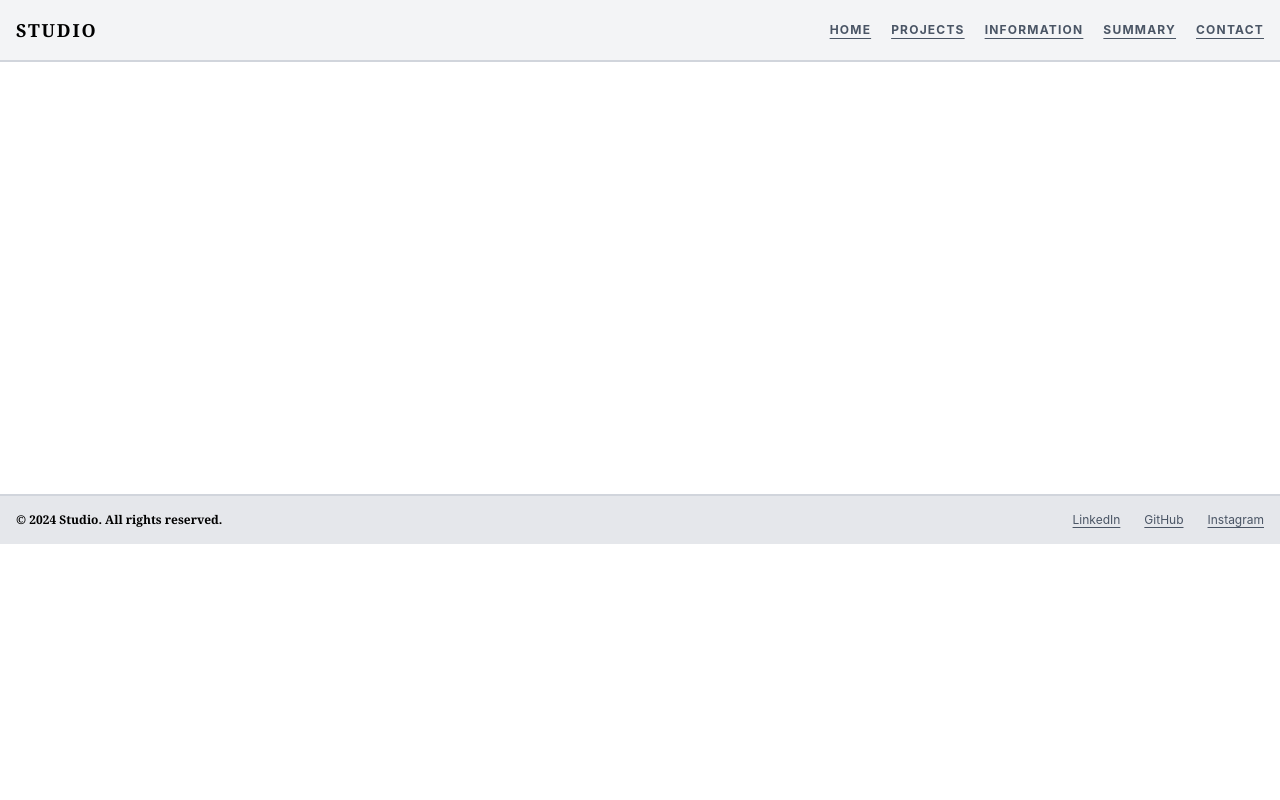
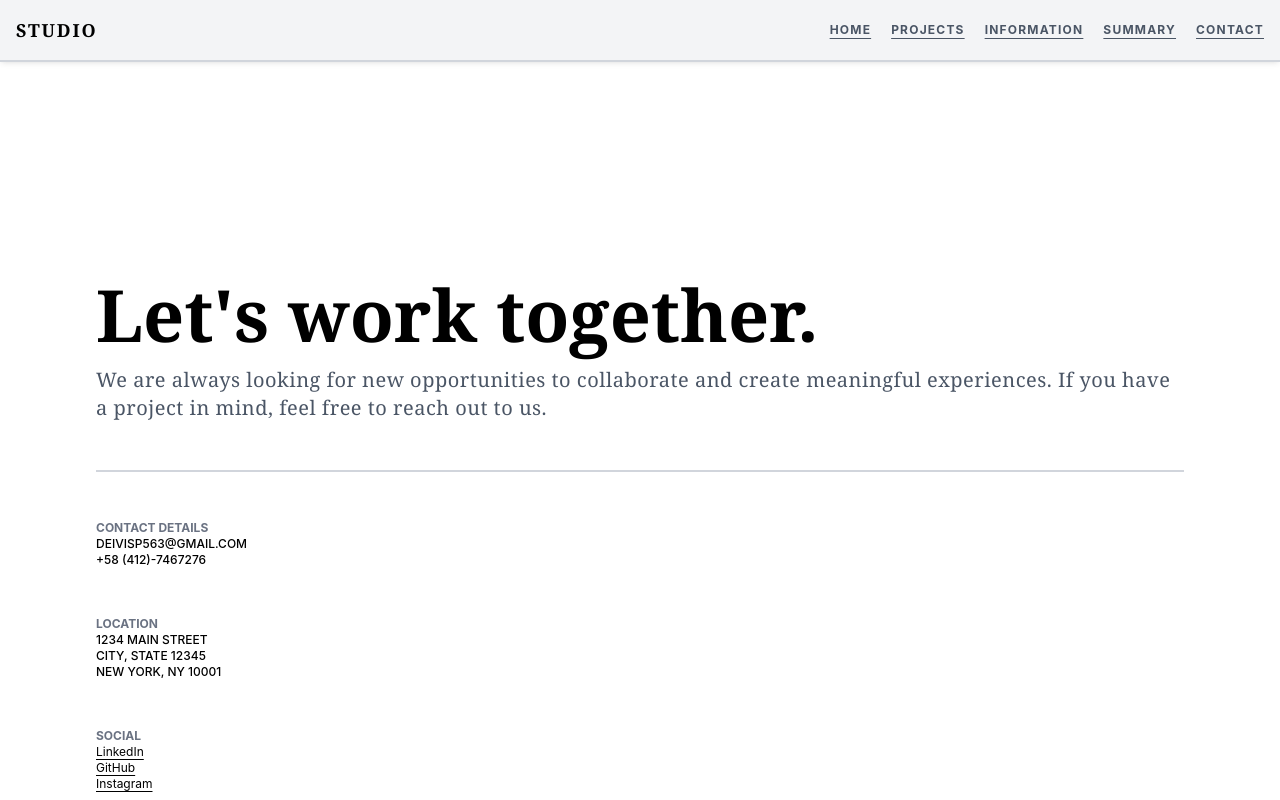
Before and after one commit to Deivopr22/proyecto-alfa-31, a SvelteKit app: page /contact in a window 1280 px wide. Shown: the top 800 px of the page. Built offline with nearby package versions, Linux system fonts and the light colour scheme.

Commit message:
Cambios en el portafolio

```diff
--- a/src/lib/components/summarycontent.svelte
+++ b/src/lib/components/summarycontent.svelte
@@ -0,0 +1,17 @@
+<script>
+
+    let {
+        section = '',
+        time = '',
+        title = '',
+        location = ''.
+        description = ''
+     } = $props();
+
+</script>
+
+<section>
+
+
+
+</section>
--- a/src/routes/+layout.svelte
+++ b/src/routes/+layout.svelte
@@ -8,7 +8,7 @@
 
 <svelte:head><link rel="icon" href={favicon} /></svelte:head>
 
-<nav class = "flex justify-between items-center p-4 bg-gray-100">
+<nav class = "flex justify-between items-center p-4 bg-gray-100 shadow-md">
 	<div>
 		<span></span>
 		<a href="/" class="font-serif text-lg tracking-widest font-bold uppercase">STUDIO</a>
@@ -27,7 +27,7 @@
 
 {@render children()}
 
-<hr class="border-gray-300 border-t-2 w-full"/>
+<hr class="border-gray-300 border-t-2 w-full shadow-lg"/>
 <footer class = "flex justify-between items-center p-4 bg-gray-200 text-xs">
 
 	<div class="font-serif font-bold">© 2024 Studio. All rights reserved.</div>
--- a/src/routes/contact/+page.svelte
+++ b/src/routes/contact/+page.svelte
@@ -1,3 +1,42 @@
+<script>
+    import Icon from '@iconify/svelte'
+</script>
+
 <section class="py-54 flex-col gap-12 justify-start items-stretch grid grid-cols-1 px-4 md:px-12 lg:px-24">
+    <div class="items-start gap-4 flex flex-col">
+        <h1 class="font-serif flex justify-start font-bold gap-1.5 text-7xl">
+            Let's work together.
+        </h1>
 
+        <p class="font-serif flex justify-start text-gray-600 gap-3.5 text-sm md:text-xl tracking-wide">
+            We are always looking for new opportunities to collaborate and create meaningful experiences. If you have a project in mind, feel free to reach out to us.
+        </p>
+    </div>
+
+
+    <hr class ="border-gray-300 border-t-2 w-full"/>
+
+    <div class="flex flex-col">
+        <h3 class="font-sans text-gray-500 text-xs font-bold uppercase">contact details</h3>
+        <h3 class="font-sans  text-xs font-medium uppercase">deivisp563@gmail.com</h3>
+        <h3 class="font-sans  text-xs font-medium uppercase">+58 (412)-7467276</h3>
+    </div>
+
+    <div>
+        <h3 class="font-sans text-gray-500 text-xs font-bold uppercase">location</h3>
+        <h3 class="font-sans  text-xs font-medium uppercase">1234 Main Street</h3>
+        <h3 class="font-sans  text-xs font-medium uppercase">City, State 12345</h3>
+        <h3 class="font-sans  text-xs font-medium uppercase">New York, NY 10001</h3>
+    </div>
+
+    <div class="flex flex-col">
+        <h3 class="font-sans text-gray-500 text-xs font-bold uppercase">social</h3>
+        <a href="https://www.linkedin.com/in/deivis-p%C3%A9rez-444045342/" class="underline	underline-offset-3 hover:text-gray-500 text-xs">LinkedIn</a>
+		<a href="https://github.com/Deivopr22" class="underline	underline-offset-3 hover:text-gray-500 text-xs">GitHub</a>
+		<a href="https://www.instagram.com/deivopr22/" class="underline	underline-offset-3 hover:text-gray-500 text-xs">Instagram</a>
+    </div>
+
+    <div>
+        <form action=""></form>
+    </div>
 </section>
--- a/src/routes/information/+page.svelte
+++ b/src/routes/information/+page.svelte
@@ -2,7 +2,7 @@
     <img src="asd" alt="imagen mi proyecto">
 
     <div>
-        <h1 class="font-serif text-7xl font-bold flex">Sobre mí.</h1>
+        <h1 class="font-serif text-7xl font-bold flex">About me.</h1>
         <p class="font-serif text-gray-600 flex ">Lorem ipsum dolor sit amet consectetur adipisicing elit. Quisquam, quod.</p>
         <p class="font-serif text-gray-600 flex ">lorem ipsum dolor sit amet consectetur adipisicing elit. Quisquam, quod.</p>
 
@@ -14,8 +14,8 @@
     </div>
 
     <div>
-        <a href="https://www.instagram.com/deivopr22">Instagram</a>
-        <a href="https://github.com/Deivopr22">GitHub</a>
+        <a href="https://www.instagram.com/deivopr22" class="underline underline-offset-3 hover:text-gray-300 text-gray-700 text-xs uppercase">Instagram</a>
+        <a href="https://github.com/Deivopr22" class="underline underline-offset-3 hover:text-gray-300 text-gray-700 text-xs uppercase">GitHub</a>
     </div>
 
 </section>
--- a/src/routes/projects/+page.svelte
+++ b/src/routes/projects/+page.svelte
@@ -1,6 +1,6 @@
 <section class="py-54 flex-col gap-12 justify-start items-stretch grid grid-cols-1 px-4 md:px-12 lg:px-24">
-    <div>
+    <div class="items-start gap-4 flex flex-col">
         <h1 class="font-serif text-7xl font-bold flex">Trabajos realizados</h1>
-        <p class="font-serif text-gray-600 flex ">Una colección de trabajos hechos</p>
+        <p class="font-serif text-gray-600 flex ">A collection of recent projects exploring minimalism, functionality, and user experience.</p>
     </div>
 </section>
--- a/src/routes/summary/+page.svelte
+++ b/src/routes/summary/+page.svelte
@@ -1,5 +1,6 @@
 <script>
     import Icon from '@iconify/svelte';
+    import summarycontent from '$lib/components/summarycontent.svelte';
 </script>
 
 
@@ -12,6 +13,7 @@
 
     <hr class="border-gray-300 border-t-2 w-full"/>
 
+
     <div class="flex gap-8">
         <p class="font-serif text-2xl">Experience</p>
         <p class="font-serif text-md">2021 - Present</p>
@@ -19,6 +21,4 @@
         <p class="font-serif text-lg">Directed comprehensive spatial design projects focusing on reductive geometry and material purity.</p>
 
     </div>
-    <div></div>
-    <div></div>
 </section>
```
